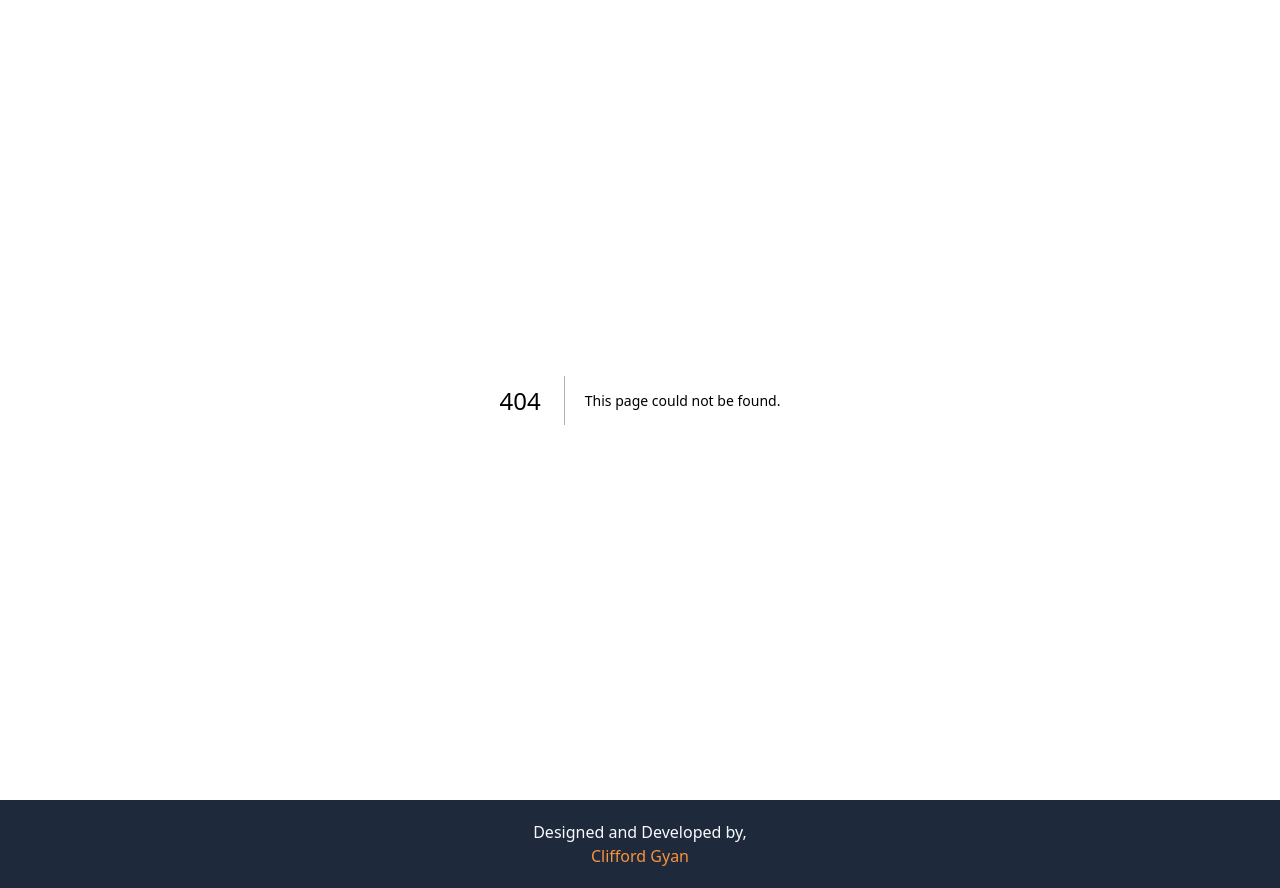
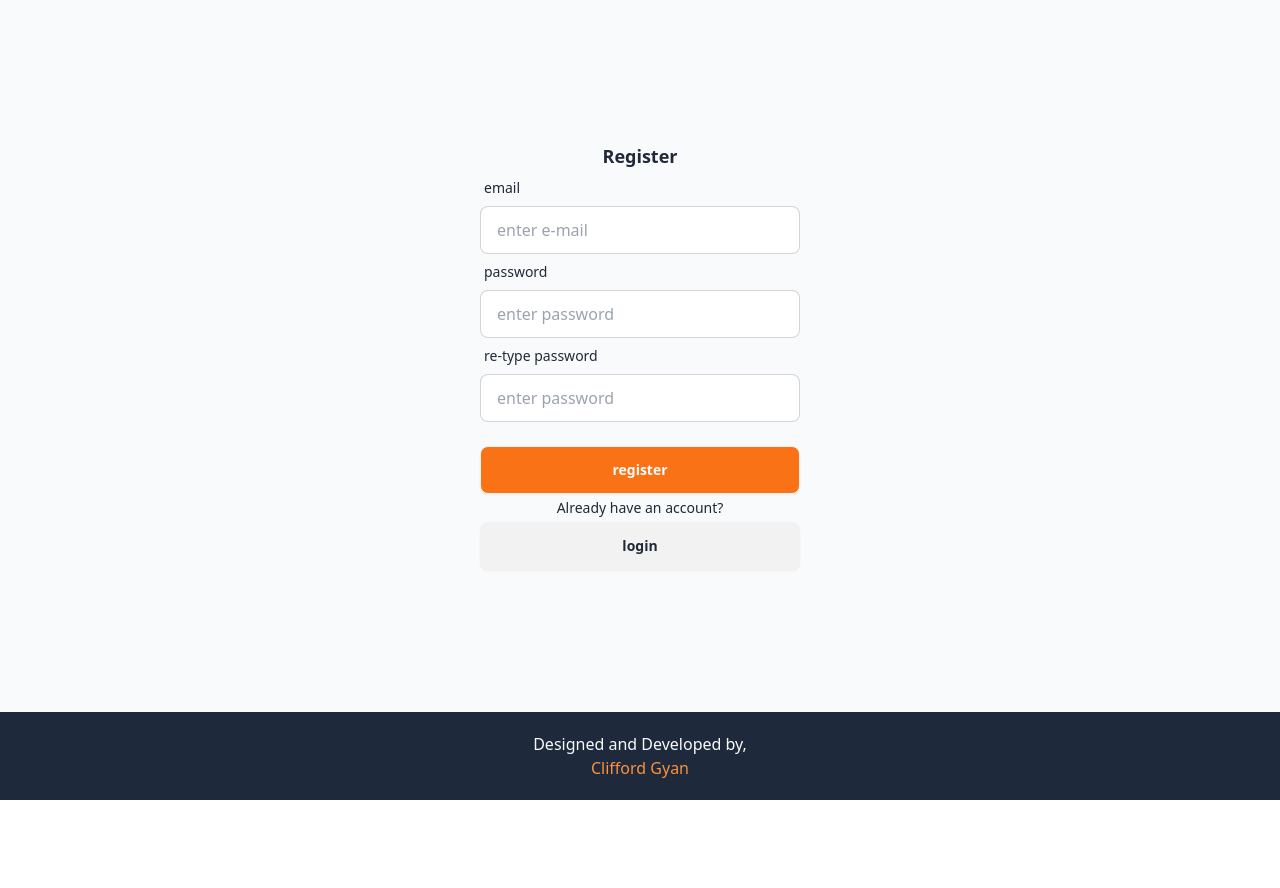
Before and after one commit to cliff-codes/book-commerce, a Next.js app: page /register in a window 1280 px wide. Before the commit this address had no page. After the commit the page ends 800 px from the top, so only its background shows below. Built offline with nearby package versions, Linux system fonts and the light colour scheme.

Commit message:
user login and register page and route ui setup implemented

```diff
--- a/app/Store/login/page.tsx
+++ /dev/null
@@ -1,13 +0,0 @@
-
-import StoreLoginPage from '@/app/ui/pages/forms/StoreLoginPage'
-import React from 'react'
-
-const Login = () => {
-  return (
-    <div className='w-full bg-gray-50 flex-1 h-full flex justify-center place-items-center'>
-      <StoreLoginPage/>
-    </div>
-  )
-}
-
-export default Login
--- a/app/Store/register/page.tsx
+++ b/app/login/page.tsx
@@ -1,10 +1,10 @@
-import RegisterPage from '@/app/ui/pages/forms/RegisterPage'
 import React from 'react'
+import StoreLoginPage from '../ui/pages/forms/StoreLoginPage'
 
 const page = () => {
   return (
     <div className='w-full h-full bg-gray-50 flex justify-center place-items-center'>
-        <RegisterPage/>
+        <StoreLoginPage/>
     </div>
   )
 }
--- /dev/null
+++ b/app/register/page.tsx
@@ -0,0 +1,12 @@
+import React from 'react'
+import RegisterPage from '../ui/pages/forms/RegisterPage'
+
+const page = () => {
+  return (
+    <div className='w-full h-full bg-slate-50 flex justify-center place-items-center'>
+        <RegisterPage />
+    </div>
+  )
+}
+
+export default page
--- a/app/ui/components/buttons/LoginBtn.tsx
+++ b/app/ui/components/buttons/LoginBtn.tsx
@@ -1,12 +1,15 @@
+import Link from 'next/link'
 import React from 'react'
 import { LuUser } from "react-icons/lu"
 
 const LoginBtn = () => {
   return (
-    <button className='btn btn-sm sm:btn-md flex '>
+    <Link href={'/login'}>
+      <button className='btn btn-sm sm:btn-md flex '>
         <LuUser size={24}/>
         <div>login</div>
-    </button>
+      </button>
+    </Link>
   )
 }
 
--- a/app/ui/components/navs/HomeNav.tsx
+++ b/app/ui/components/navs/HomeNav.tsx
@@ -29,7 +29,6 @@ const HomeNav = () => {
                 <NavLink route={'/'} routeName={'Home'}/>
                 <NavLink route={'/Shop'} routeName={'Shop'}/>
                 <NavLink route={'/About'} routeName={'About'}/>
-                <SellerBtn/>
               </div>
             </div>
             <div className='flex gap-3'>
@@ -54,8 +53,6 @@ const HomeNav = () => {
             <div className='w-full hover:bg-slate-600 py-3 pl-3 rounded-md hover:text-slate-50'>
               <NavLink route={'/About'} routeName='About'/>
             </div>
-
-            <SellerBtn/>
           </div>
         </div>
       </div>
--- a/app/ui/pages/forms/RegisterPage.tsx
+++ b/app/ui/pages/forms/RegisterPage.tsx
@@ -34,7 +34,7 @@ const RegisterPage = () => {
             </button>
 
             <div className='text-center text-sm py-1'>Already have an account?</div>
-            <Link href={'/Store/login'}>
+            <Link href={'/login'}>
                 <button className='btn w-full'>login</button>
             </Link>
         </form>
--- a/app/ui/pages/forms/StoreLoginPage.tsx
+++ b/app/ui/pages/forms/StoreLoginPage.tsx
@@ -26,7 +26,7 @@ const StoreLoginPage = () => {
             </button>
 
             <div className='text-center text-sm py-1'>Don't have an account?</div>
-            <Link href={'/Store/register'}>
+            <Link href={'/register'}>
                 <button className='btn w-full'>register</button>
             </Link>
         </form>
```
